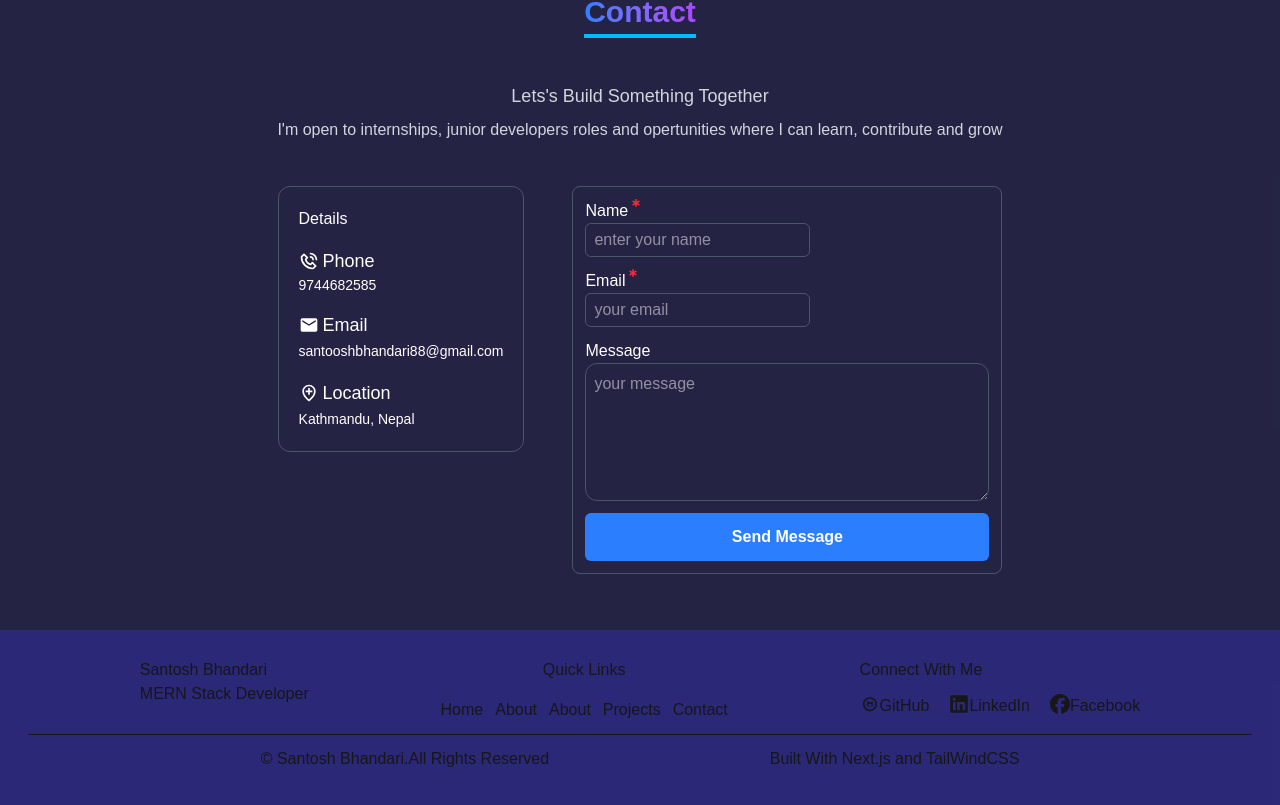
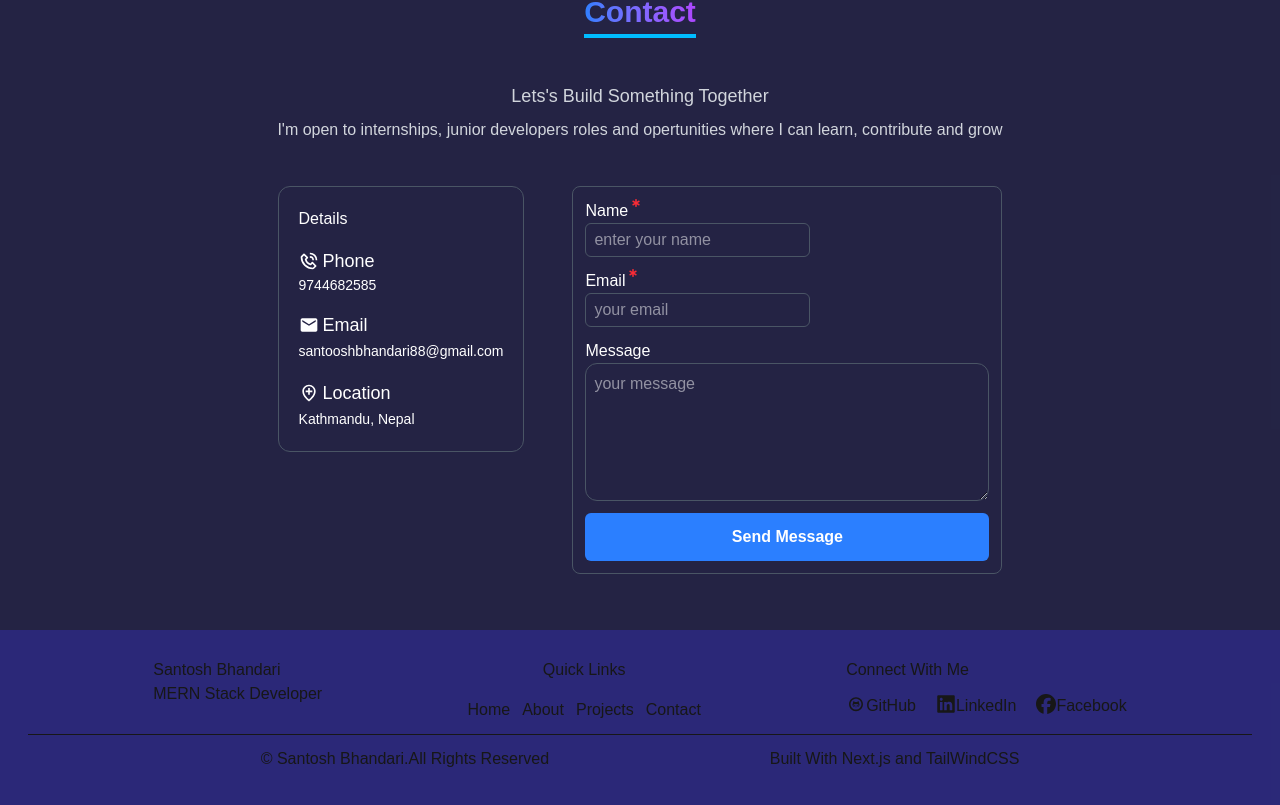
Before and after one commit to SantoshBhandari7/Portfolio, a Next.js app: page / in a window 1280 px wide. Shown: the part 3128-3933 px from the top of the page. Built offline with nearby package versions, Linux system fonts and the light colour scheme.

Commit message:
remove duplicate about

```diff
--- a/components/layout/footer/page.tsx
+++ b/components/layout/footer/page.tsx
@@ -16,9 +16,6 @@ const Footer = () => {
           <div className="flex flex-col sm:flex-col lg:flex-row gap-3">
             <Link href={"/"} className=" hover:text-blue-400">
               Home
-            </Link>
-            <Link href={"/about"} className=" hover:text-blue-400">
-              About
             </Link>
             <Link href={"/about"} className=" hover:text-blue-400">
               About
```
